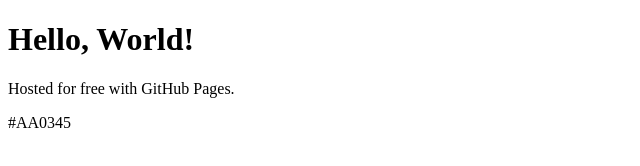
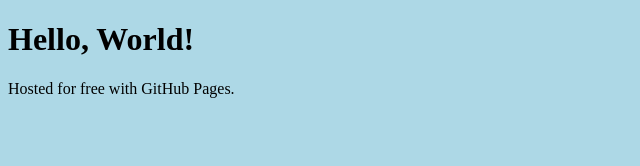
Before and after one commit to Will-Whitehead/Will-Whitehead.github.io, a plain HTML site: page index.html in a window 1280 px wide. Shown: the whole page, without its empty margins (0-640 px from the left). Drawn offline with Linux system fonts and the light colour scheme.

Commit message:
Change body background color to light blue

```diff
--- a/index.html
+++ b/index.html
@@ -1,9 +1,8 @@
 <!DOCTYPE html>
 <html>
   <head><title>My Website Will Whitehead</title></head>
-  <body>
+  <body style="background-color: lightblue;">
     <h1>Hello, World!</h1>
     <p>Hosted for free with GitHub Pages.</p>
   </body>
 </html>
-</bg>#AA0345</bg>
```
